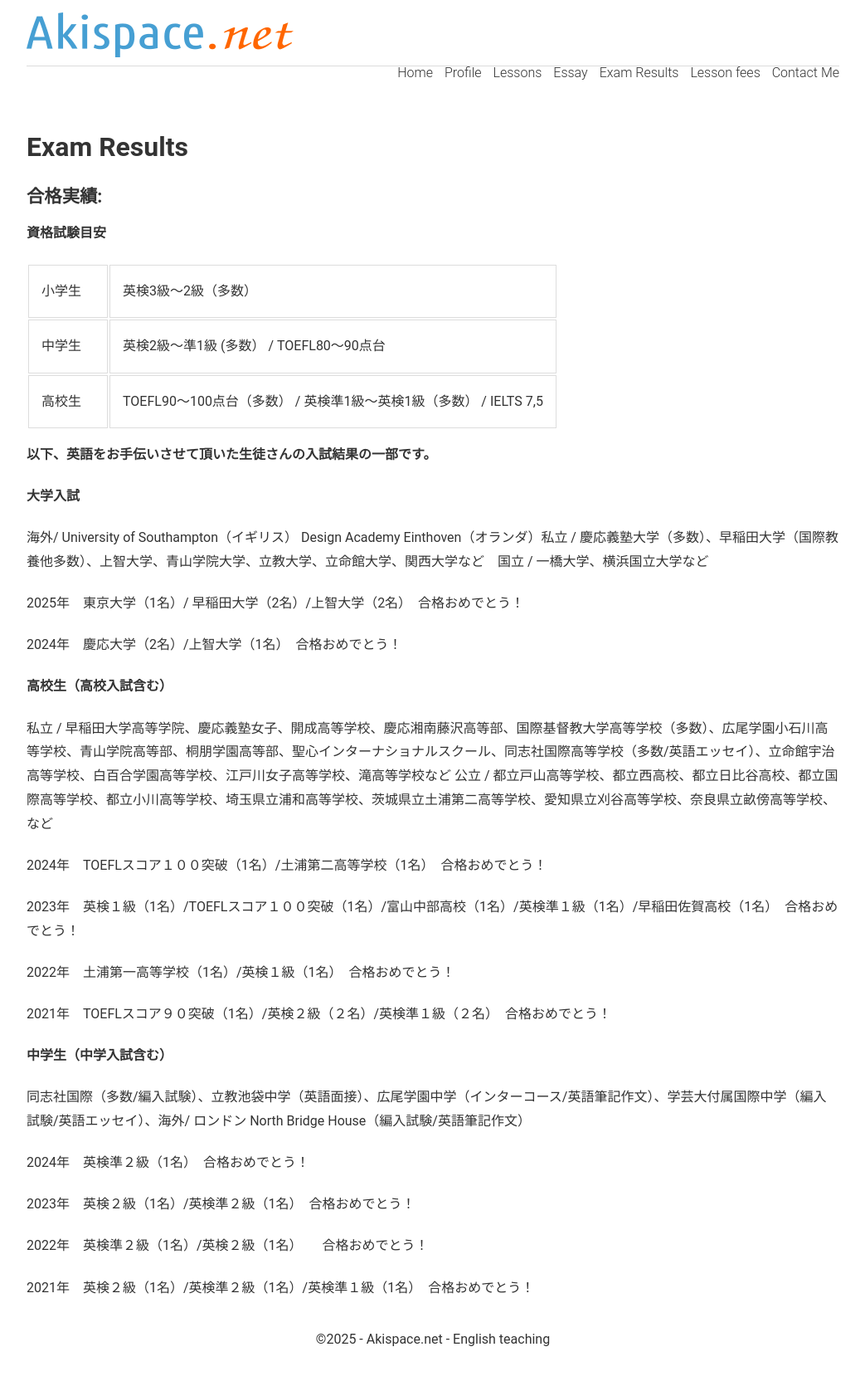
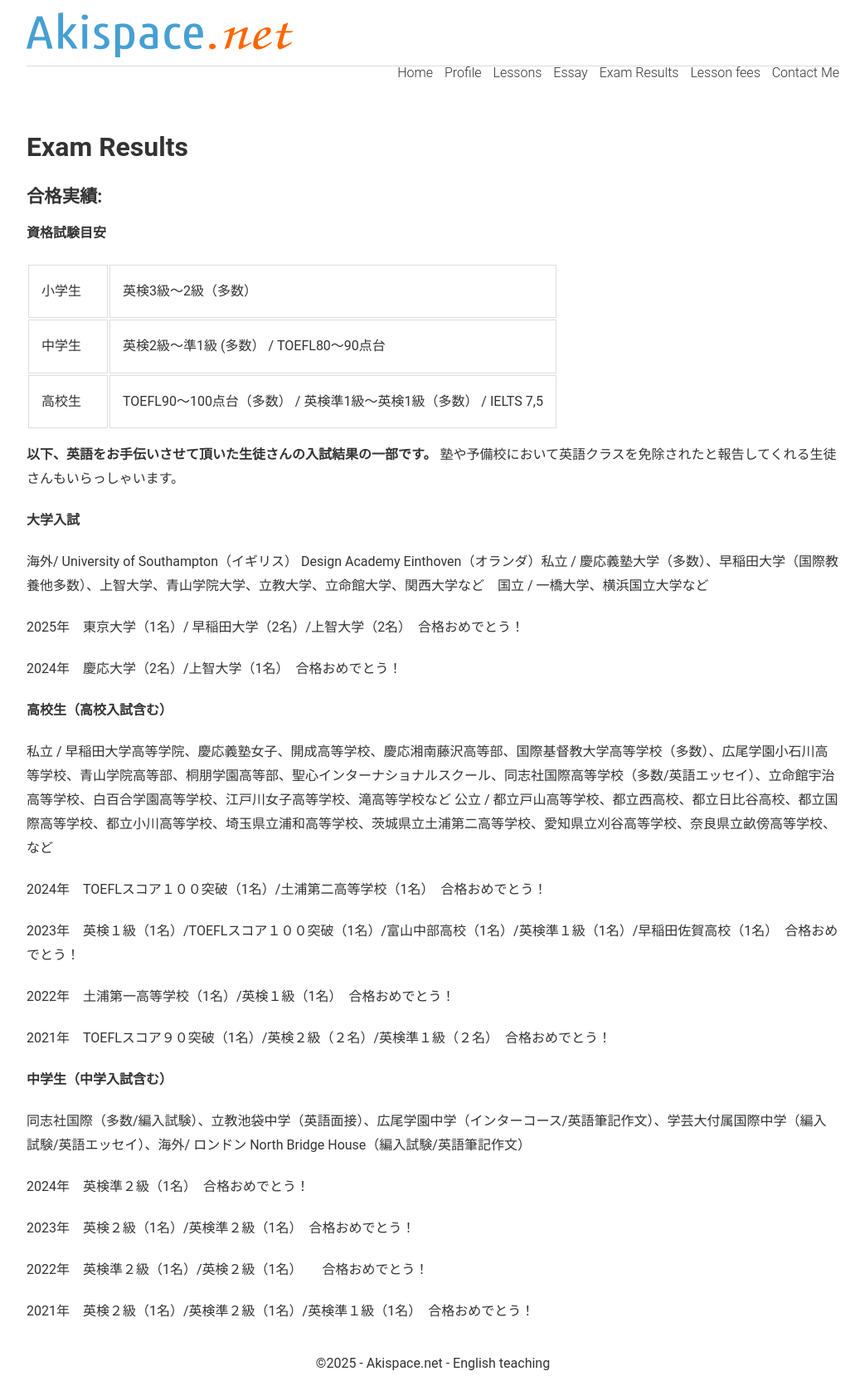
Before and after one commit to phocean/akispace, a Jekyll site: the page built from exam_results.md, in a window 1280 px wide. Shown: the whole page at 83% size, without its empty margins (118-1161 px from the left). Built offline with Jekyll 4.4.1, drawn with Linux system fonts in a browser that asks for light colours; before the commit the page ends 1641 px from its top, so only the background shows below that.

Commit message:
Update exam_results.md

```diff
--- a/exam_results.md
+++ b/exam_results.md
@@ -16,7 +16,7 @@ description: オンライン英語家庭教師　小学生から大学生まで
 | 中学生　| 英検2級〜準1級 (多数） / TOEFL80〜90点台 |
 | 高校生 | TOEFL90〜100点台（多数） / 英検準1級〜英検1級（多数） / IELTS 7,5 |
 
-**以下、英語をお手伝いさせて頂いた生徒さんの入試結果の一部です。**
+**以下、英語をお手伝いさせて頂いた生徒さんの入試結果の一部です。** 塾や予備校において英語クラスを免除されたと報告してくれる生徒さんもいらっしゃいます。
 
 <strong>大学入試</strong>
 
```
